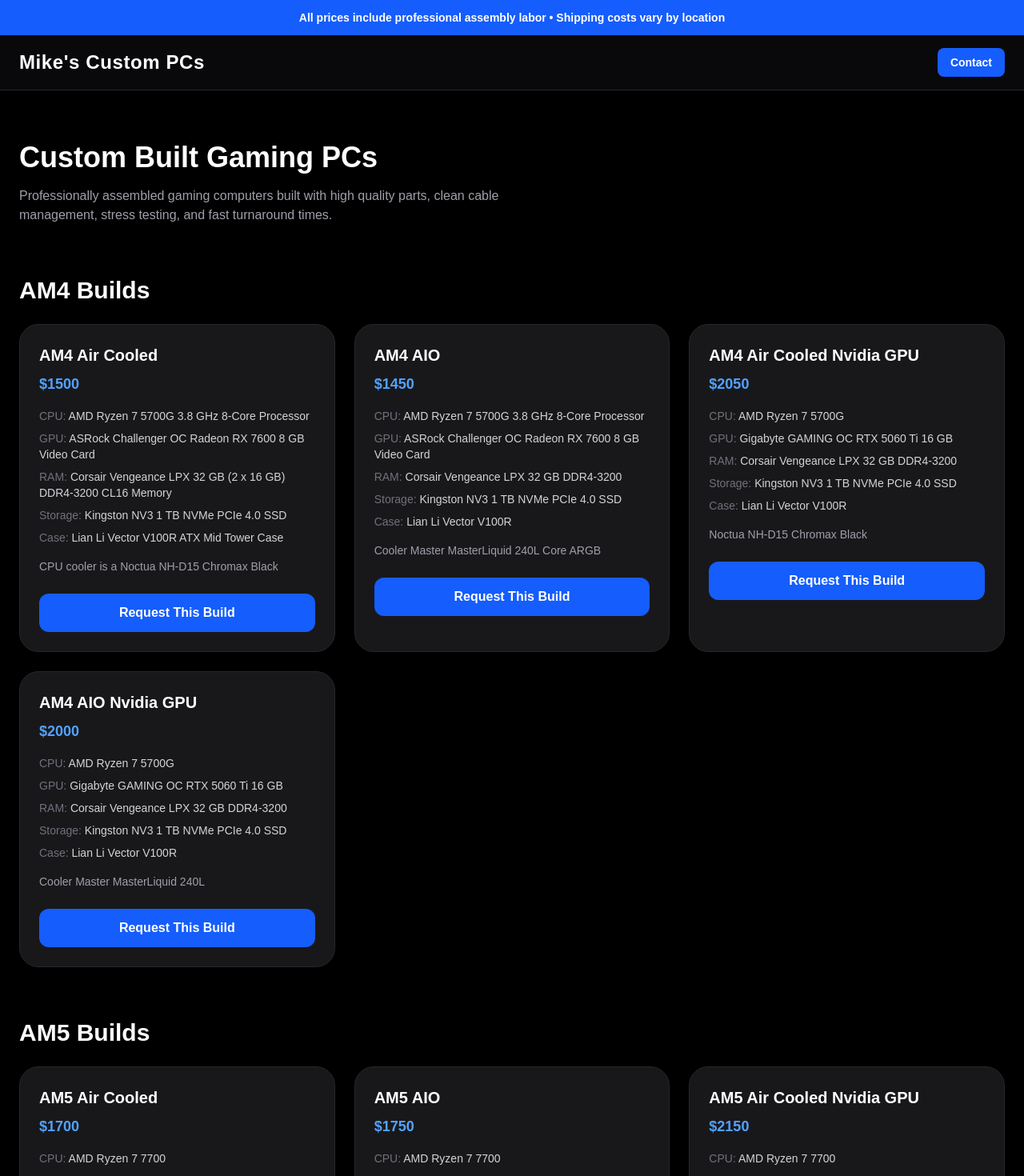
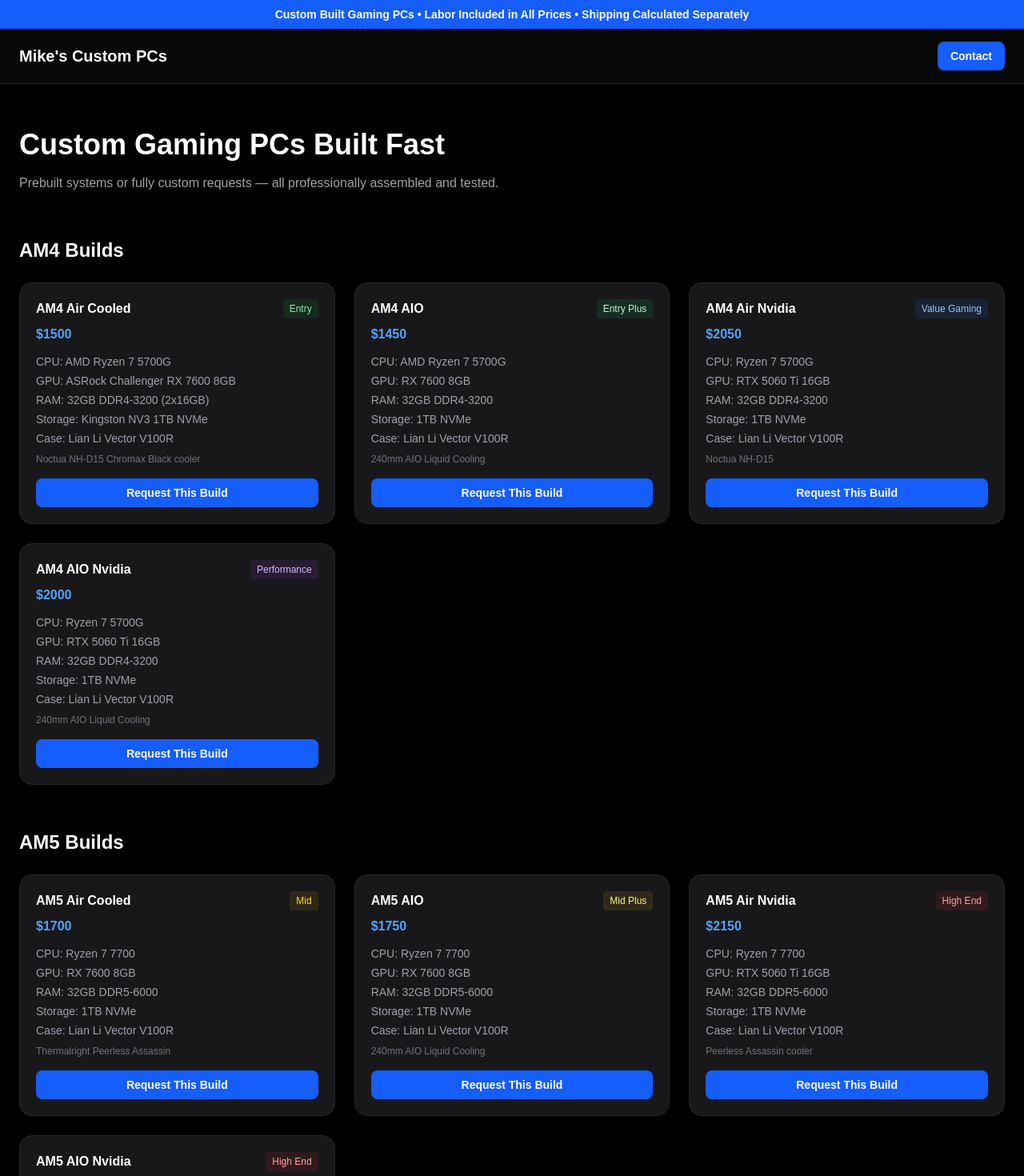
Before and after one commit to Miftr6/mikes-custom-pcs, a Next.js app: page / in a window 1280 px wide. Shown: the top 1470 px of the page at 80% size. Built offline with nearby package versions, Linux system fonts and the light colour scheme.

Commit message:
final build update

```diff
--- a/app/page.tsx
+++ b/app/page.tsx
@@ -9,118 +9,164 @@
     {
       name: "AM4 Air Cooled",
       price: 1500,
-      cpu: "AMD Ryzen 7 5700G 3.8 GHz 8-Core Processor",
-      gpu: "ASRock Challenger OC Radeon RX 7600 8 GB Video Card",
-      ram: "Corsair Vengeance LPX 32 GB (2 x 16 GB) DDR4-3200 CL16 Memory",
-      storage: "Kingston NV3 1 TB NVMe PCIe 4.0 SSD",
-      case: "Lian Li Vector V100R ATX Mid Tower Case",
-      notes: "CPU cooler is a Noctua NH-D15 Chromax Black",
+      cpu: "AMD Ryzen 7 5700G",
+      gpu: "ASRock Challenger RX 7600 8GB",
+      ram: "32GB DDR4-3200 (2x16GB)",
+      storage: "Kingston NV3 1TB NVMe",
+      case: "Lian Li Vector V100R",
       platform: "AM4",
+      tier: "Entry",
+      notes: "Noctua NH-D15 Chromax Black cooler",
     },
     {
       name: "AM4 AIO",
       price: 1450,
-      cpu: "AMD Ryzen 7 5700G 3.8 GHz 8-Core Processor",
-      gpu: "ASRock Challenger OC Radeon RX 7600 8 GB Video Card",
-      ram: "Corsair Vengeance LPX 32 GB DDR4-3200",
-      storage: "Kingston NV3 1 TB NVMe PCIe 4.0 SSD",
+      cpu: "AMD Ryzen 7 5700G",
+      gpu: "RX 7600 8GB",
+      ram: "32GB DDR4-3200",
+      storage: "1TB NVMe",
       case: "Lian Li Vector V100R",
-      notes: "Cooler Master MasterLiquid 240L Core ARGB",
       platform: "AM4",
+      tier: "Entry Plus",
+      notes: "240mm AIO Liquid Cooling",
     },
     {
       name: "AM5 Air Cooled",
       price: 1700,
-      cpu: "AMD Ryzen 7 7700",
-      gpu: "ASRock Challenger OC Radeon RX 7600 8 GB",
-      ram: "G.Skill Flare X5 32 GB DDR5-6000",
-      storage: "Kingston NV3 1 TB NVMe PCIe 4.0 SSD",
+      cpu: "Ryzen 7 7700",
+      gpu: "RX 7600 8GB",
+      ram: "32GB DDR5-6000",
+      storage: "1TB NVMe",
       case: "Lian Li Vector V100R",
-      notes: "Thermalright Peerless Assassin 120 SE",
       platform: "AM5",
+      tier: "Mid",
+      notes: "Thermalright Peerless Assassin",
     },
     {
       name: "AM5 AIO",
       price: 1750,
-      cpu: "AMD Ryzen 7 7700",
-      gpu: "ASRock Challenger OC Radeon RX 7600 8 GB",
-      ram: "G.Skill Flare X5 32 GB DDR5-6000",
-      storage: "Kingston NV3 1 TB NVMe PCIe 4.0 SSD",
+      cpu: "Ryzen 7 7700",
+      gpu: "RX 7600 8GB",
+      ram: "32GB DDR5-6000",
+      storage: "1TB NVMe",
       case: "Lian Li Vector V100R",
-      notes: "Cooler Master MasterLiquid 240L Core ARGB",
       platform: "AM5",
+      tier: "Mid Plus",
+      notes: "240mm AIO Liquid Cooling",
     },
     {
-      name: "AM4 Air Cooled Nvidia GPU",
+      name: "AM4 Air Nvidia",
       price: 2050,
-      cpu: "AMD Ryzen 7 5700G",
-      gpu: "Gigabyte GAMING OC RTX 5060 Ti 16 GB",
-      ram: "Corsair Vengeance LPX 32 GB DDR4-3200",
-      storage: "Kingston NV3 1 TB NVMe PCIe 4.0 SSD",
+      cpu: "Ryzen 7 5700G",
+      gpu: "RTX 5060 Ti 16GB",
+      ram: "32GB DDR4-3200",
+      storage: "1TB NVMe",
       case: "Lian Li Vector V100R",
-      notes: "Noctua NH-D15 Chromax Black",
       platform: "AM4",
+      tier: "Value Gaming",
+      notes: "Noctua NH-D15",
     },
     {
-      name: "AM4 AIO Nvidia GPU",
+      name: "AM4 AIO Nvidia",
       price: 2000,
-      cpu: "AMD Ryzen 7 5700G",
-      gpu: "Gigabyte GAMING OC RTX 5060 Ti 16 GB",
-      ram: "Corsair Vengeance LPX 32 GB DDR4-3200",
-      storage: "Kingston NV3 1 TB NVMe PCIe 4.0 SSD",
+      cpu: "Ryzen 7 5700G",
+      gpu: "RTX 5060 Ti 16GB",
+      ram: "32GB DDR4-3200",
+      storage: "1TB NVMe",
       case: "Lian Li Vector V100R",
-      notes: "Cooler Master MasterLiquid 240L",
       platform: "AM4",
+      tier: "Performance",
+      notes: "240mm AIO Liquid Cooling",
     },
     {
-      name: "AM5 Air Cooled Nvidia GPU",
+      name: "AM5 Air Nvidia",
       price: 2150,
-      cpu: "AMD Ryzen 7 7700",
-      gpu: "Gigabyte GAMING OC RTX 5060 Ti 16 GB",
-      ram: "G.Skill Flare X5 32 GB DDR5-6000",
-      storage: "Kingston NV3 1 TB NVMe PCIe 4.0 SSD",
+      cpu: "Ryzen 7 7700",
+      gpu: "RTX 5060 Ti 16GB",
+      ram: "32GB DDR5-6000",
+      storage: "1TB NVMe",
       case: "Lian Li Vector V100R",
-      notes: "Thermalright Peerless Assassin 120 SE",
       platform: "AM5",
+      tier: "High End",
+      notes: "Peerless Assassin cooler",
     },
     {
-      name: "AM5 AIO Nvidia GPU",
+      name: "AM5 AIO Nvidia",
       price: 2250,
-      cpu: "AMD Ryzen 7 7700",
-      gpu: "Gigabyte GAMING OC RTX 5060 Ti 16 GB",
-      ram: "G.Skill Flare X5 32 GB DDR5-6000",
-      storage: "Kingston NV3 1 TB NVMe PCIe 4.0 SSD",
+      cpu: "Ryzen 7 7700",
+      gpu: "RTX 5060 Ti 16GB",
+      ram: "32GB DDR5-6000",
+      storage: "1TB NVMe",
       case: "Lian Li Vector V100R",
-      notes: "Cooler Master MasterLiquid 240L Core ARGB",
       platform: "AM5",
+      tier: "High End",
+      notes: "240mm AIO Liquid Cooling",
     },
   ];
 
   const grouped = useMemo(() => {
-    return builds.reduce((acc: Record<string, typeof builds>, build) => {
-      if (!acc[build.platform]) acc[build.platform] = [];
-      acc[build.platform].push(build);
+    const acc: Record<string, typeof builds> = {};
+
+    builds.forEach((b) => {
+      if (!acc[b.platform]) acc[b.platform] = [];
+      acc[b.platform].push(b);
+    });
+
     return acc;
-    }, {});
   }, []);
+
+  const tierStyle = (tier: string) => {
+    const map: Record<string, string> = {
+      Entry: "bg-green-500/10 text-green-300",
+      "Entry Plus": "bg-green-400/10 text-green-200",
+      Mid: "bg-yellow-500/10 text-yellow-300",
+      "Mid Plus": "bg-yellow-400/10 text-yellow-200",
+      "Value Gaming": "bg-blue-500/10 text-blue-300",
+      Performance: "bg-purple-500/10 text-purple-300",
+      "High End": "bg-red-500/10 text-red-300",
+    };
+
+    return map[tier] || "bg-zinc-700 text-zinc-300";
+  };
+
+  const requestBuildEmail = (build: any) => {
+    const subject = encodeURIComponent(`Build Request: ${build.name}`);
+    const body = encodeURIComponent(`
+Hi Mike,
+
+I'd like to request this build:
+
+Build: ${build.name}
+Price: $${build.price}
+CPU: ${build.cpu}
+GPU: ${build.gpu}
+RAM: ${build.ram}
+Storage: ${build.storage}
+Case: ${build.case || "N/A"}
+
+Notes: ${build.notes || "None"}
+
+Thanks!
+    `);
+
+    return `mailto:${contactEmail}?subject=${subject}&body=${body}`;
+  };
 
   return (
     <div className="min-h-screen bg-black text-white">
 
       {/* Top Banner */}
-      <div className="bg-blue-600 text-center text-xs md:text-sm py-3 px-3 font-semibold">
-        All prices include professional assembly labor • Shipping costs vary by location
+      <div className="bg-blue-600 text-center text-xs md:text-sm py-2 font-semibold">
+        Custom Built Gaming PCs • Labor Included in All Prices • Shipping Calculated Separately
       </div>
 
       {/* Header */}
-      <header className="border-b border-zinc-800 bg-zinc-950 sticky top-0 z-50">
-        <div className="max-w-7xl mx-auto px-6 py-4 flex items-center justify-between">
-          <h1 className="text-2xl font-bold tracking-wide">
-            Mike's Custom PCs
-          </h1>
+      <header className="sticky top-0 z-50 bg-zinc-950/90 backdrop-blur border-b border-zinc-800">
+        <div className="max-w-7xl mx-auto px-6 py-4 flex justify-between items-center">
+          <h1 className="text-xl font-bold">Mike's Custom PCs</h1>
 
           <a
-            href={`mailto:${contactEmail}`}
+            href="#contact"
             className="bg-blue-600 hover:bg-blue-500 px-4 py-2 rounded-lg text-sm font-semibold"
           >
             Contact
@@ -129,106 +175,75 @@
       </header>
 
       {/* Hero */}
-      <section className="max-w-7xl mx-auto px-6 py-16">
+      <section className="max-w-7xl mx-auto px-6 py-14">
         <h2 className="text-4xl font-bold mb-4">
-          Custom Built Gaming PCs
+          Custom Gaming PCs Built Fast
         </h2>
-
-        <p className="text-zinc-400 max-w-2xl">
-          Professionally assembled gaming computers built with high quality parts,
-          clean cable management, stress testing, and fast turnaround times.
+        <p className="text-zinc-400">
+          Prebuilt systems or fully custom requests — all professionally assembled and tested.
         </p>
       </section>
 
-      {/* Build Sections */}
-      <section className="max-w-7xl mx-auto px-6 pb-20 space-y-16">
+      {/* Builds */}
+      <section className="max-w-7xl mx-auto px-6 pb-20">
 
-        {Object.entries(grouped).map(([platform, platformBuilds]) => (
-          <div key={platform}>
-            <h3 className="text-3xl font-bold mb-6">
-              {platform} Builds
-            </h3>
+        {Object.entries(grouped).map(([platform, list]) => (
+          <div key={platform} className="mb-14">
+            <h3 className="text-2xl font-bold mb-6">{platform} Builds</h3>
 
-            <div className="grid sm:grid-cols-2 lg:grid-cols-3 gap-6">
-              {platformBuilds.map((build, index) => {
-                const subject = encodeURIComponent(
-                  `PC Build Request - ${build.name}`
-                );
+            <div className="grid md:grid-cols-2 lg:grid-cols-3 gap-6">
+              {list.map((b, i) => (
+                <div
+                  key={i}
+                  className="bg-zinc-900 border border-zinc-800 rounded-2xl p-5"
+                >
+                  <div className="flex justify-between items-center">
+                    <h4 className="font-semibold">{b.name}</h4>
+                    <span className={`text-xs px-2 py-1 rounded ${tierStyle(b.tier)}`}>
+                      {b.tier}
+                    </span>
+                  </div>
 
-                const body = encodeURIComponent(
-`Hello Mike,
+                  <div className="text-blue-400 font-bold mt-2">
+                    ${b.price}
+                  </div>
 
-I am interested in this build:
+                  <div className="text-sm text-zinc-400 mt-3 space-y-1">
+                    <p>CPU: {b.cpu}</p>
+                    <p>GPU: {b.gpu}</p>
+                    <p>RAM: {b.ram}</p>
+                    <p>Storage: {b.storage}</p>
+                    {b.case && <p>Case: {b.case}</p>}
+                  </div>
 
-${build.name}
-
-Price: $${build.price}
-
-Please contact me with more information.
-
-Thank you.`
-                );
-
-                return (
-                  <div
-                    key={index}
-                    className="bg-zinc-900 border border-zinc-800 rounded-3xl p-6 hover:border-blue-500 transition"
-                  >
-                    <h4 className="text-xl font-semibold mb-2">
-                      {build.name}
-                    </h4>
-
-                    <p className="text-blue-400 font-bold text-lg mb-4">
-                      ${build.price}
+                  <p className="text-xs text-zinc-500 mt-2">
+                    {b.notes}
                   </p>
 
-                    <div className="text-sm text-zinc-300 space-y-2">
-                      <p>
-                        <span className="text-zinc-500">CPU:</span> {build.cpu}
-                      </p>
-
-                      <p>
-                        <span className="text-zinc-500">GPU:</span> {build.gpu}
-                      </p>
-
-                      <p>
-                        <span className="text-zinc-500">RAM:</span> {build.ram}
-                      </p>
-
-                      <p>
-                        <span className="text-zinc-500">Storage:</span> {build.storage}
-                      </p>
-
-                      <p>
-                        <span className="text-zinc-500">Case:</span> {build.case}
-                      </p>
-
-                      <p className="text-zinc-400 pt-2">
-                        {build.notes}
-                      </p>
-                    </div>
-
                   <a
-                      href={`mailto:${contactEmail}?subject=${subject}&body=${body}`}
-                      className="mt-6 block w-full bg-blue-600 hover:bg-blue-500 text-center py-3 rounded-xl font-semibold transition"
+                    href={requestBuildEmail(b)}
+                    className="block mt-4 bg-blue-600 hover:bg-blue-500 text-center py-2 rounded-lg text-sm font-semibold"
                   >
                     Request This Build
                   </a>
                 </div>
-                );
-              })}
+              ))}
             </div>
           </div>
         ))}
       </section>
-{/* Custom Build Request Section */}
-<section id="contact" className="max-w-3xl mx-auto px-6 pb-24 text-center">
+
+      {/* Contact */}
+      <section
+        id="contact"
+        className="max-w-3xl mx-auto px-6 pb-24 text-center"
+      >
         <h3 className="text-3xl font-bold mb-4">
           Request a Custom PC
         </h3>
 
         <p className="text-zinc-400 mb-6">
-    Don’t see what you want? Send a custom build request and I’ll spec it for you.
+          Don’t see what you want? Send a full custom request and I’ll spec it for you.
         </p>
 
         <a
@@ -242,10 +257,11 @@
       </section>
 
       {/* Footer */}
-      <footer className="border-t border-zinc-800 py-8 text-center text-sm text-zinc-500">
-        <p>Professional assembly included with every system.</p>
-        <p>Shipping cost determined by destination and carrier rates.</p>
+      <footer className="border-t border-zinc-800 py-8 text-center text-xs text-zinc-500">
+        <p>All prices include labor.</p>
+        <p>Shipping varies by location.</p>
       </footer>
+
     </div>
   );
 }
```
Lines whose indentation alone changed are shown as unchanged.
